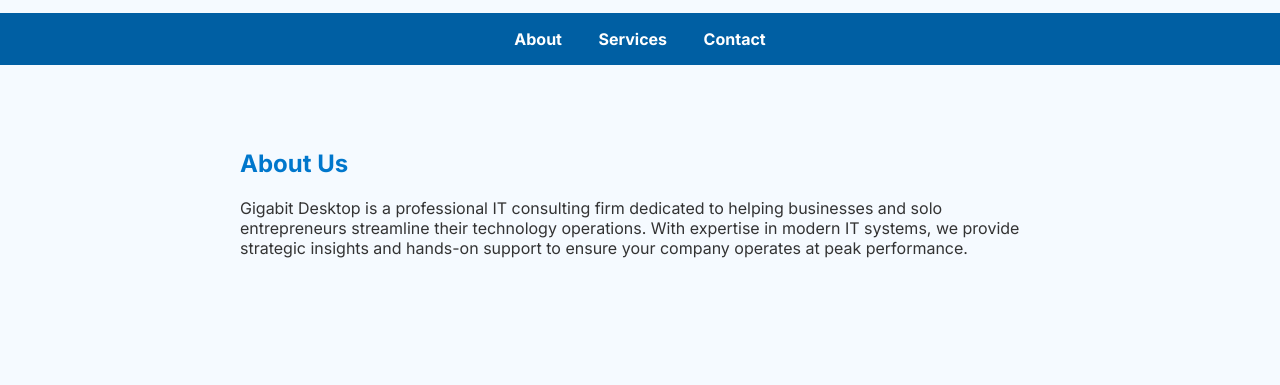
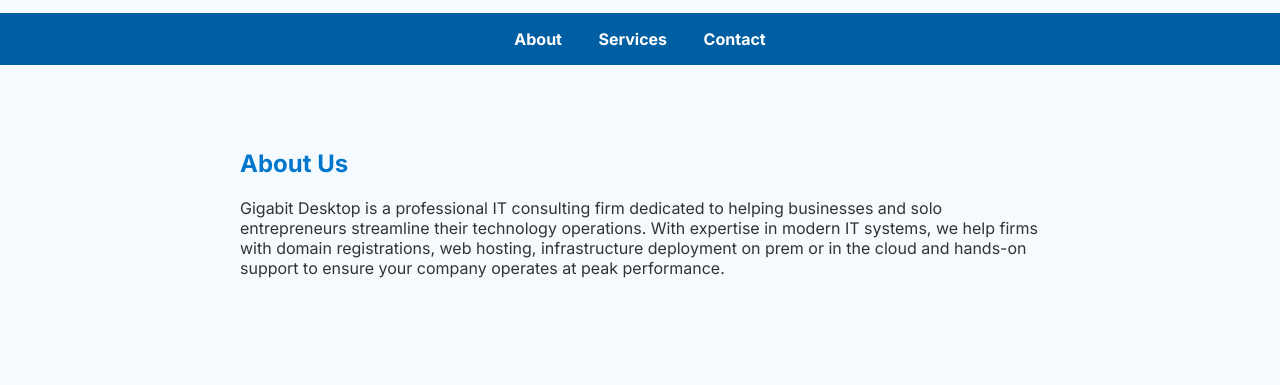
Before and after one commit to EMSCA/reposi20250415, a plain HTML site: page index.html in a window 1280 px wide. Shown: the part 415-800 px from the top of the page. Drawn offline with Linux system fonts and the light colour scheme.

Commit message:
Update index.html

```diff
--- a/index.html
+++ b/index.html
@@ -91,7 +91,7 @@
 
   <section id="about">
     <h2>About Us</h2>
-    <p>Gigabit Desktop is a professional IT consulting firm dedicated to helping businesses and solo entrepreneurs streamline their technology operations. With expertise in modern IT systems, we provide strategic insights and hands-on support to ensure your company operates at peak performance.</p>
+    <p>Gigabit Desktop is a professional IT consulting firm dedicated to helping businesses and solo entrepreneurs streamline their technology operations. With expertise in modern IT systems, we help firms with domain registrations, web hosting, infrastructure deployment on prem or in the cloud and hands-on support to ensure your company operates at peak performance.</p>
   </section>
   <section id="services">
     <h2>Our Services</h2>
```
